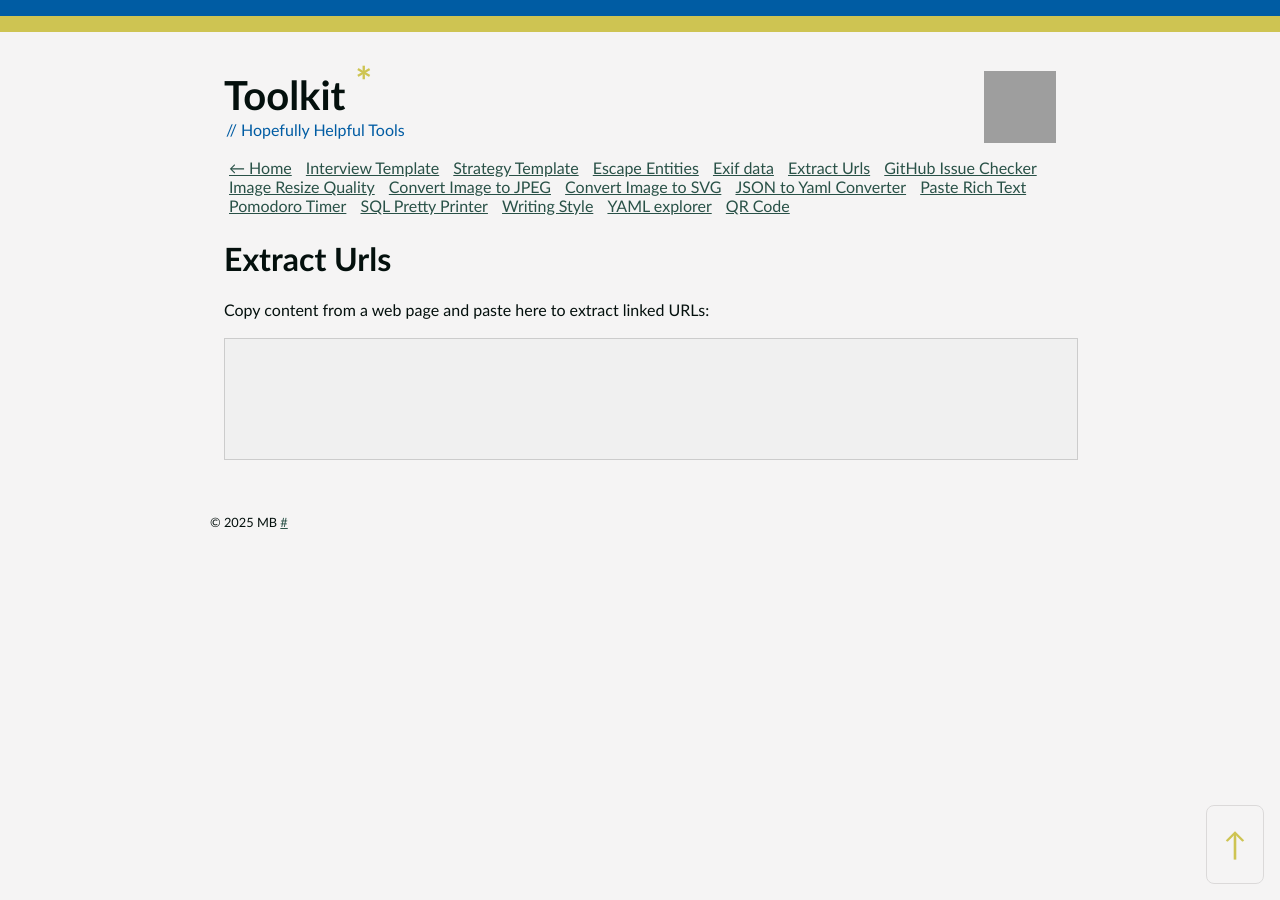
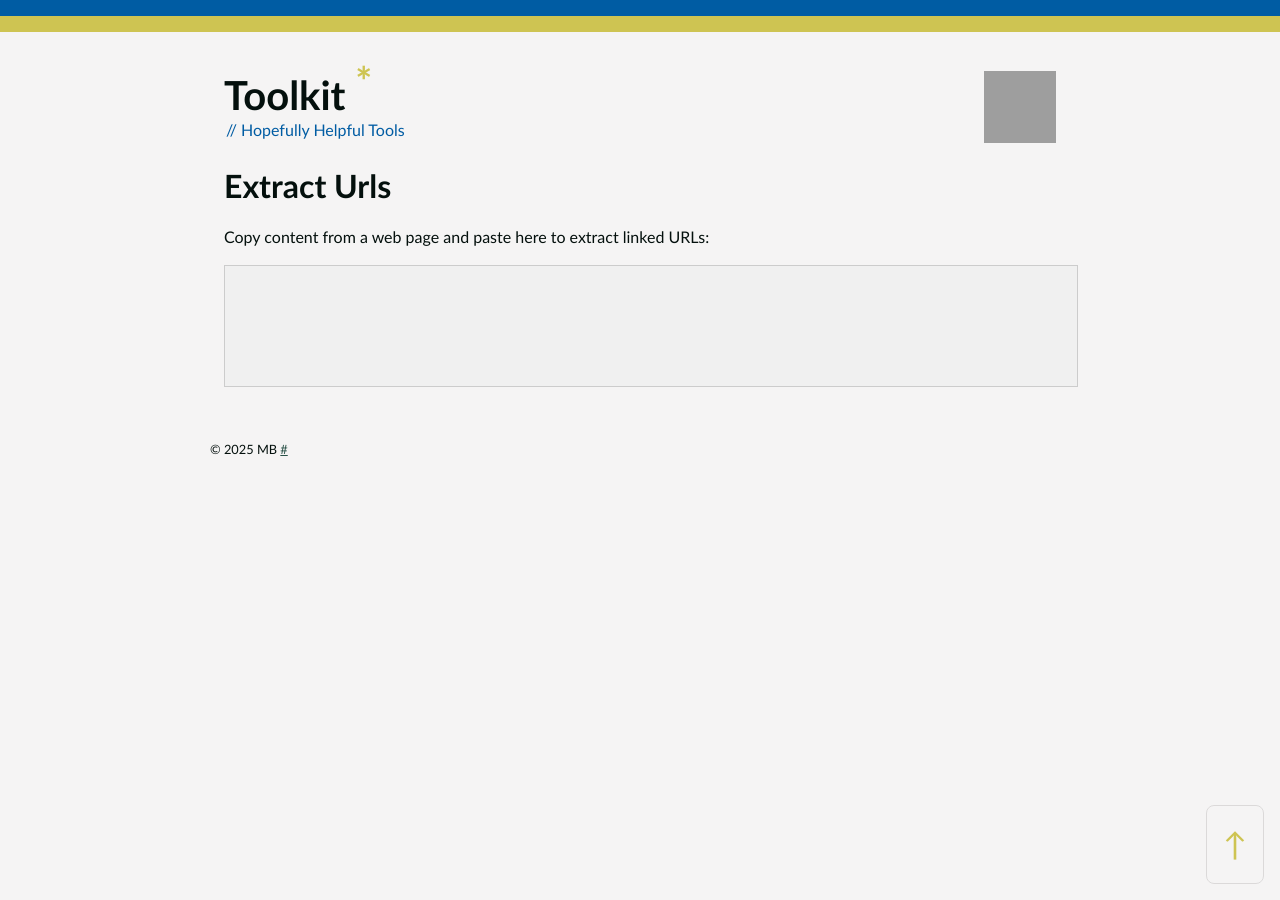
Before and after one commit to mat-0/Tools.TheChels.uk, a Jekyll site: the page built from _pages/extract-urls.md, in a window 1280 px wide. Built offline with Jekyll 4.4.1, drawn with Linux system fonts in a browser that asks for light colours; grey boxes are pictures that could not be loaded.

Commit message:
menu work
Signed-off-by: mat-0 <Github@thechels.uk>

```diff
--- a/_includes/header.html
+++ b/_includes/header.html
@@ -41,28 +41,5 @@
                     <p class="blog-slogan">
                         // Hopefully Helpful Tools
                     </p>
-                    <nav class="blog-menu">
-                        {% if page.id %}
-                        <a href="{{ site.url }}" title="Back to all posts">&larr; Back</a>
-                        {% else %}
-                        <a href="{{ site.url }}" title="Back to all home">&larr; Home</a>
-                        {% endif %}
-                        <a href="/interview-template">Interview Template</a>
-                        <a href="/strategy-template">Strategy Template</a>
-                        <a href="/escape-entities">Escape Entities</a>
-                        <a href="/exif">Exif data</a>
-                        <a href="/extract-urls">Extract Urls</a>
-                        <a href="/github-issue">GitHub Issue Checker</a>
-                        <a href="/image-resize-quality">Image Resize Quality</a>
-                        <a href="/image-to-jpeg">Convert Image to JPEG</a>
-                        <a href="/image-to-svg">Convert Image to SVG</a>
-                        <a href="/json-to-yaml">JSON to Yaml Converter</a>
-                        <a href="/paste-rich-text">Paste Rich Text</a>
-                        <a href="/pomodoro">Pomodoro Timer</a>
-                        <a href="/sql-pretty-printer">SQL Pretty Printer</a>
-                        <a href="/writing-style">Writing Style</a>
-                        <a href="/yaml-explorer">YAML explorer</a>
-                        <a href="/_pages/qr">QR Code</a>
-                    </nav>
                 </header>
                 <main id="main" class="content">
```
Also changed, not shown: _layouts/index.html (+30 -0 lines).
